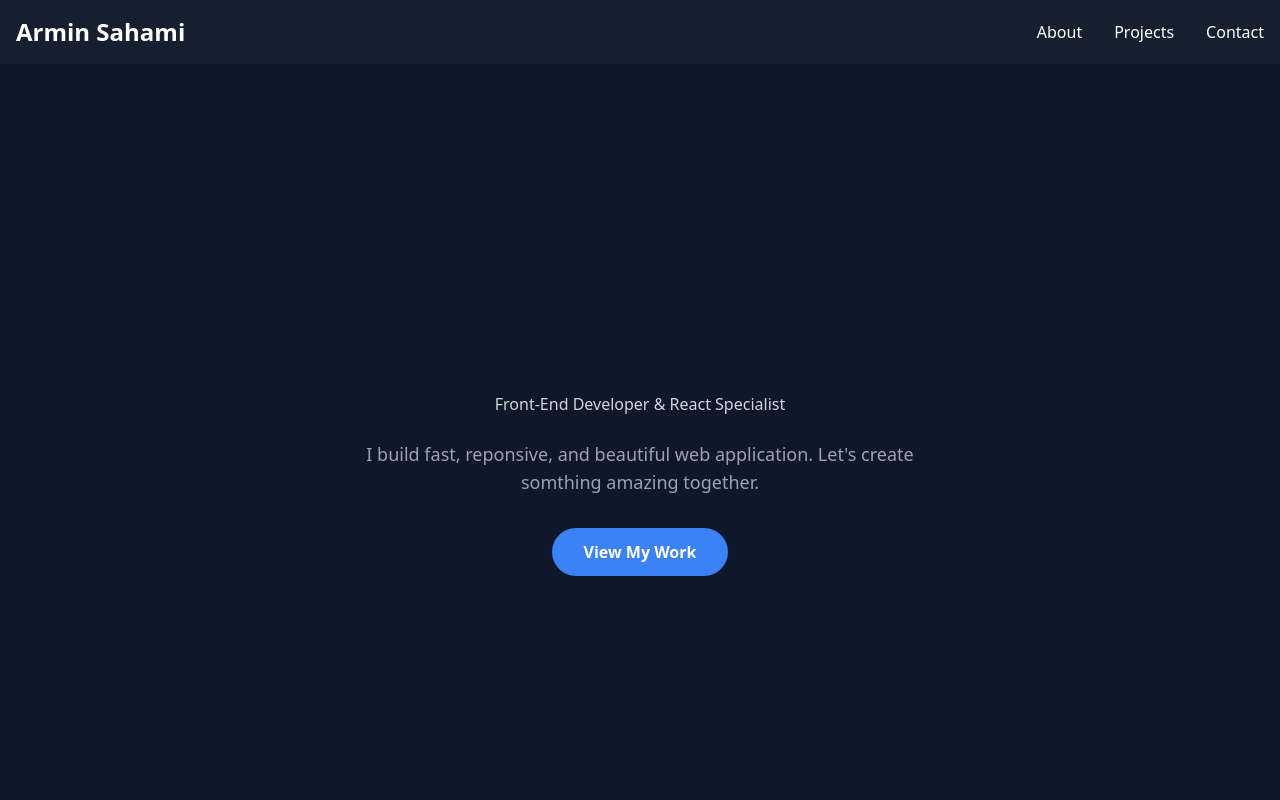
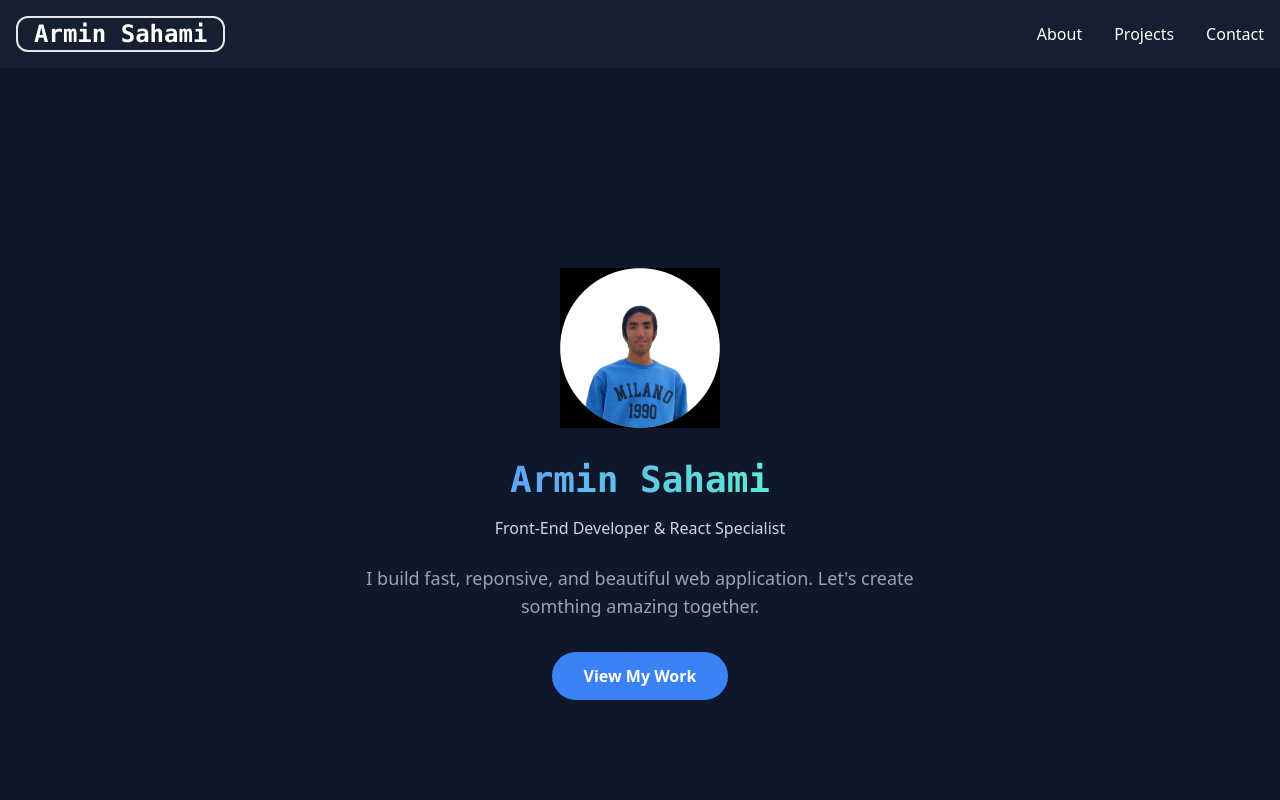
Before and after one commit to arminshami7/my-portfolio, a React (Vite) app: page / in a window 1280 px wide. Shown: the top 800 px of the page. Built offline with nearby package versions, Linux system fonts and the light colour scheme.

Commit message:
Initial commit: Portfolio project setup complete

```diff
--- a/src/components/Header.jsx
+++ b/src/components/Header.jsx
@@ -5,7 +5,7 @@ function Header() {
     <header className="bg-gray-800/50 backdrop-blur-sm sticky top-0 z-50">
       <nav className="container mx-auto flex items-center justify-between p-4 text-white">
         {/* بخش لوگو/اسم */}
-        <div className="text-2xl font-bold">
+        <div className="text-2xl font-bold font-mono border-2 rounded-xl px-4 ">
           <a href="#">Armin Sahami</a>
         </div>
 
--- a/src/components/Hero.jsx
+++ b/src/components/Hero.jsx
@@ -2,9 +2,11 @@ function Hero() {
     return(
         <section id="Home" className="min-h-screen flex items-center justify-center text-center">
             <div className="max-w-3x1">
+                <img src="images/profile1.jpg" className="w-40 mx-auto m-8 bg-gray-800"></img>
                 <h1 className="text-5x1 md:text-7x1 font-extrabold">
-                    <span className="bg-gradiant-to-r from-blue-400 to-teal-300 bg-clip-text text-transparent">
-                        Your Name
+                    <span className="text-transparent bg-clip-text bg-gradient-to-r
+                    from-blue-400 to-teal-300 font-mono text-4xl">
+                        Armin Sahami
                     </span>
                 </h1>
                 <p className="text-2x1 md:text-3x1 text-gray-300 mt-4">
@@ -15,7 +17,8 @@ function Hero() {
                 </p>
                 <a
                 href="#project"
-                className="mt-8 inline-block bg-blue-500 hover:bg-blue-600 text-white font-bold py-3 px-8 rounded-full ">
+                className="mt-8 inline-block bg-blue-500 hover:bg-blue-600 text-white
+                font-bold py-3 px-8 rounded-full transition-colors">
                     View My Work
                 </a>
             </div>
```
Also changed, not shown: images/profile1.jpg (added), images/profile2.jpg (added).
